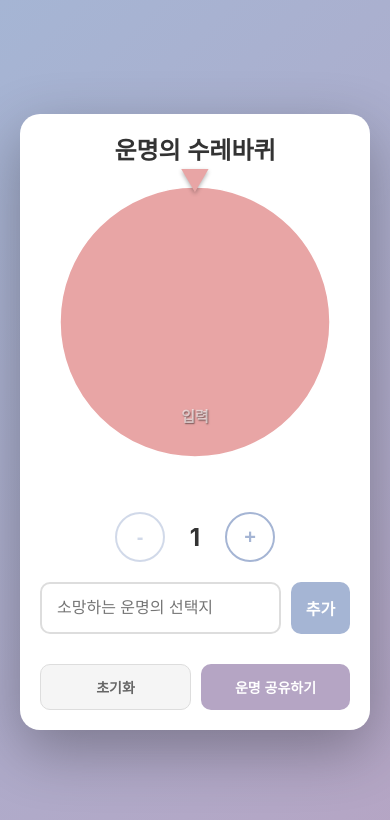
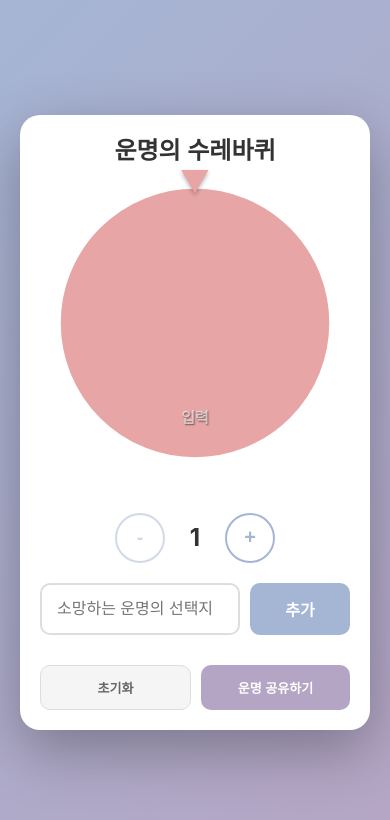
Before and after one commit to aehwa/WheelOfFortune, a website: page index.html in a window 390 px wide. Drawn offline with Linux system fonts and the light colour scheme.

Commit message:
fix: 안드로이드 모바일 레이아웃 및 폰트 오버플로우 수정

```diff
--- a/style.css
+++ b/style.css
@@ -12,6 +12,8 @@ body {
     justify-content: center;
     align-items: center;
     padding: 20px;
+    -webkit-text-size-adjust: 100%;
+    text-size-adjust: 100%;
 }
 
 .container {
@@ -245,6 +247,7 @@ body {
     font-weight: bold;
     cursor: pointer;
     transition: all 0.2s;
+    white-space: nowrap;
 }
 
 .reset-btn {
@@ -280,6 +283,7 @@ body {
     font-size: 16px;
     outline: none;
     transition: border-color 0.2s;
+    min-width: 0;
 }
 
 .option-name-input:focus {
@@ -301,6 +305,7 @@ body {
     display: flex;
     align-items: center;
     justify-content: center;
+    flex-shrink: 0;
 }
 
 .add-btn:hover {
@@ -326,6 +331,10 @@ body {
     .title-input {
         font-size: 1.5rem;
         margin-bottom: 10px;
+    }
+
+    .action-btn {
+        font-size: 13px;
     }
 
     .history-container {
```
